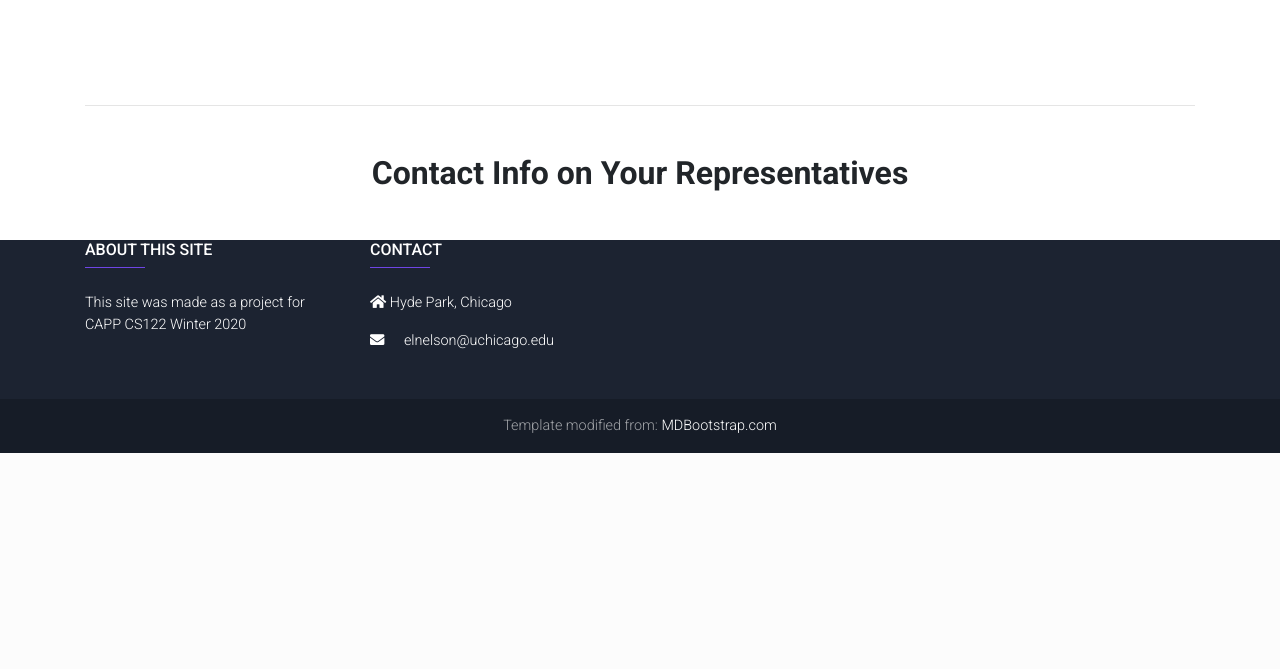
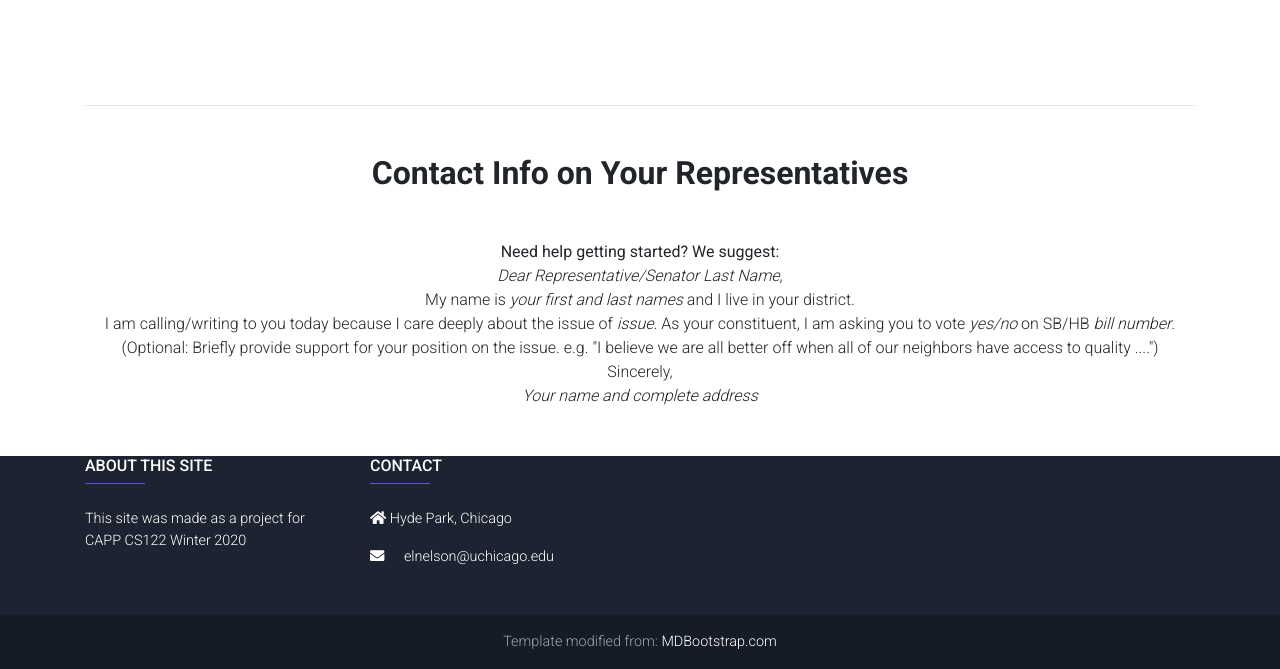
Before and after one commit to IssueToImpact/issuetoimpact, a Django app: page / in a window 1280 px wide. Shown: the part 1370-2039 px from the top of the page. Before the commit the page ends 1823 px from the top, so only its background shows below. Run offline with Django 3.2, Linux system fonts and the light colour scheme; some libraries are stand-ins or nearby versions.

Commit message:
Final addition of template

```diff
--- a/itoiUI/bills/templates/index.html
+++ b/itoiUI/bills/templates/index.html
@@ -217,6 +217,21 @@
 
             <!-- Heading -->
             <h2 class="mb-5 font-weight-bold text-center">Contact Info on Your Representatives</h2>
+            <p class="text-center">
+              <b>Need help getting started?  We suggest:</b> <br>
+              <i>Dear Representative/Senator Last Name</i>,<br>
+               My name is <i>your first and last names</i> and I live in your
+               district.<br>
+              I am calling/writing to you today because I care deeply about the
+              issue of <i>issue</i>.  As your constituent, I am asking you to
+              vote <i>yes/no</i> on SB/HB <i>bill number</i>.  <br>
+              (Optional: Briefly provide support for your position on the issue.
+              e.g. "I believe we are all better off when all of our neighbors
+              have access to quality ....")<br>
+              Sincerely,<br>
+              <i>Your name and complete address</i>
+            </p>
+
             {% if rep_dict != None %}
             {% for key, value in rep_dict.items %}
             <div class="card" style="width: 30rem center;">
```
